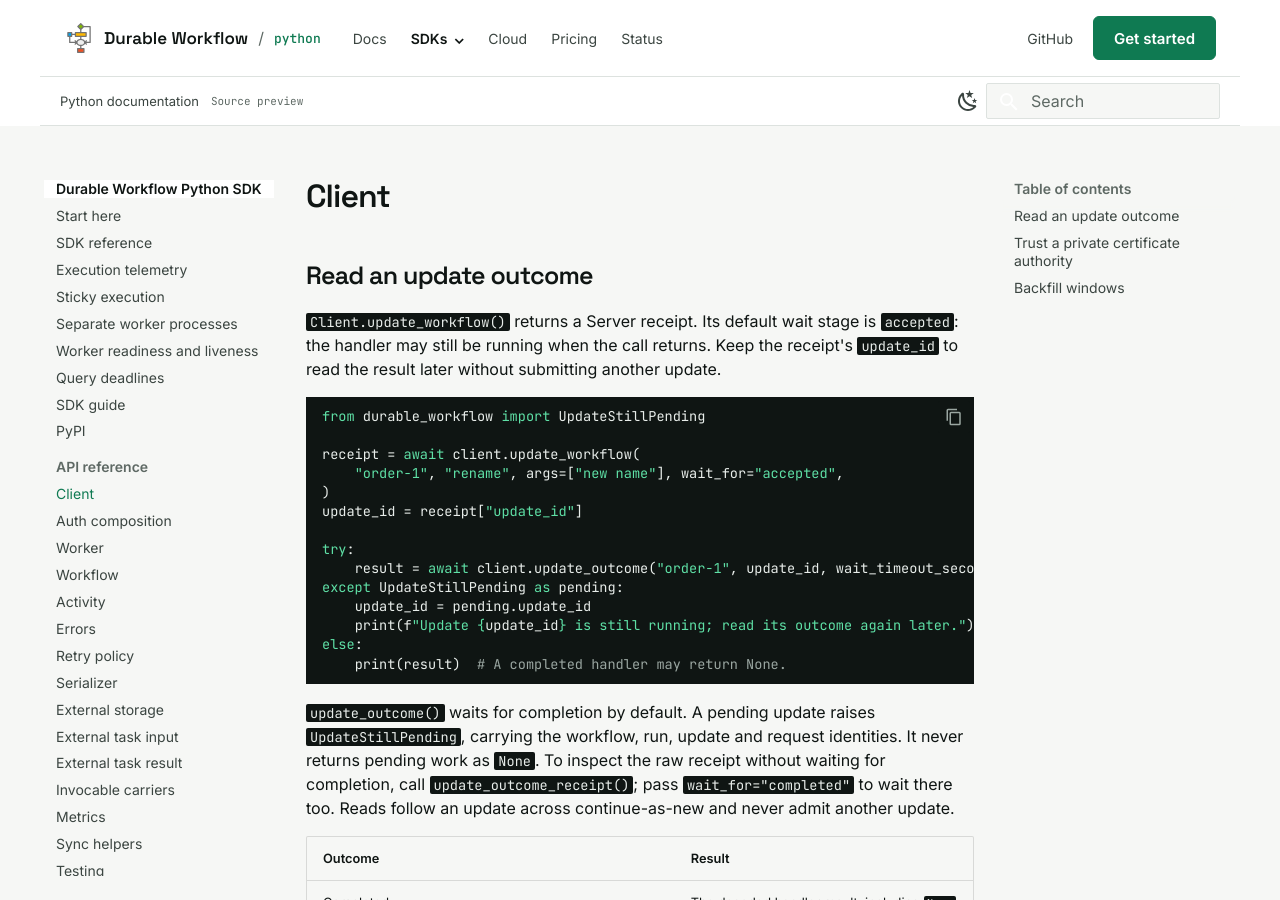
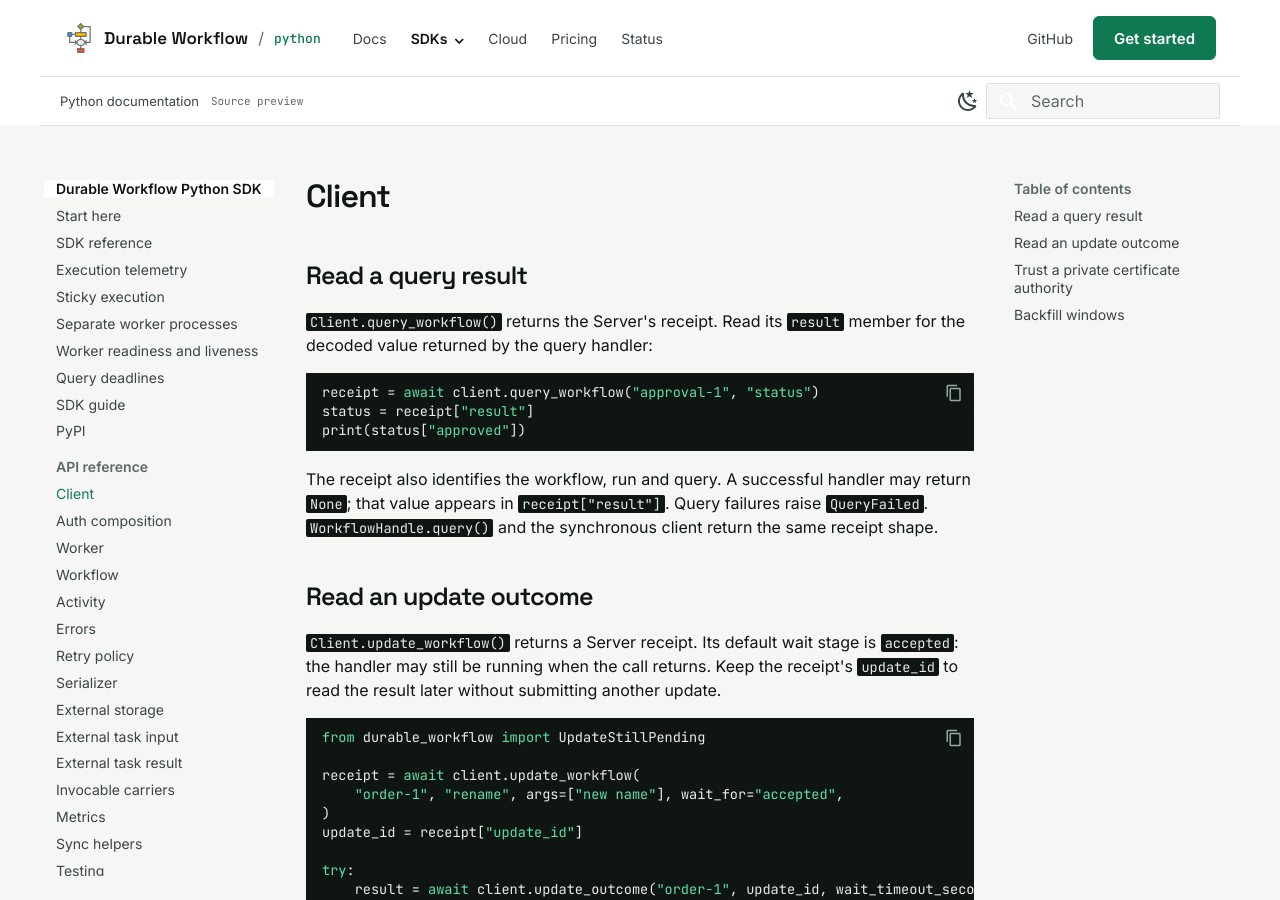
Before and after one commit to durable-workflow/sdk-python, an MkDocs documentation site: the page built from docs/reference/client.md, in a window 1280 px wide and 900 px high. Built offline with MkDocs 1.6.1 and Material for MkDocs 9.7.7, drawn with Linux system fonts in a browser that asks for light colours.

Commit message:
docs: explain query receipt return values

````diff
--- a/docs/reference/client.md
+++ b/docs/reference/client.md
@@ -1,4 +1,20 @@
 # Client
+
+## Read a query result
+
+`Client.query_workflow()` returns the Server's receipt. Read its `result`
+member for the decoded value returned by the query handler:
+
+```python
+receipt = await client.query_workflow("approval-1", "status")
+status = receipt["result"]
+print(status["approved"])
+```
+
+The receipt also identifies the workflow, run and query. A successful handler
+may return `None`; that value appears in `receipt["result"]`. Query failures
+raise `QueryFailed`. `WorkflowHandle.query()` and the synchronous client
+return the same receipt shape.
 
 ## Read an update outcome
 
````
Also changed, not shown: docs/sdk-reference.md (+6 -0 lines), 1 other file.
